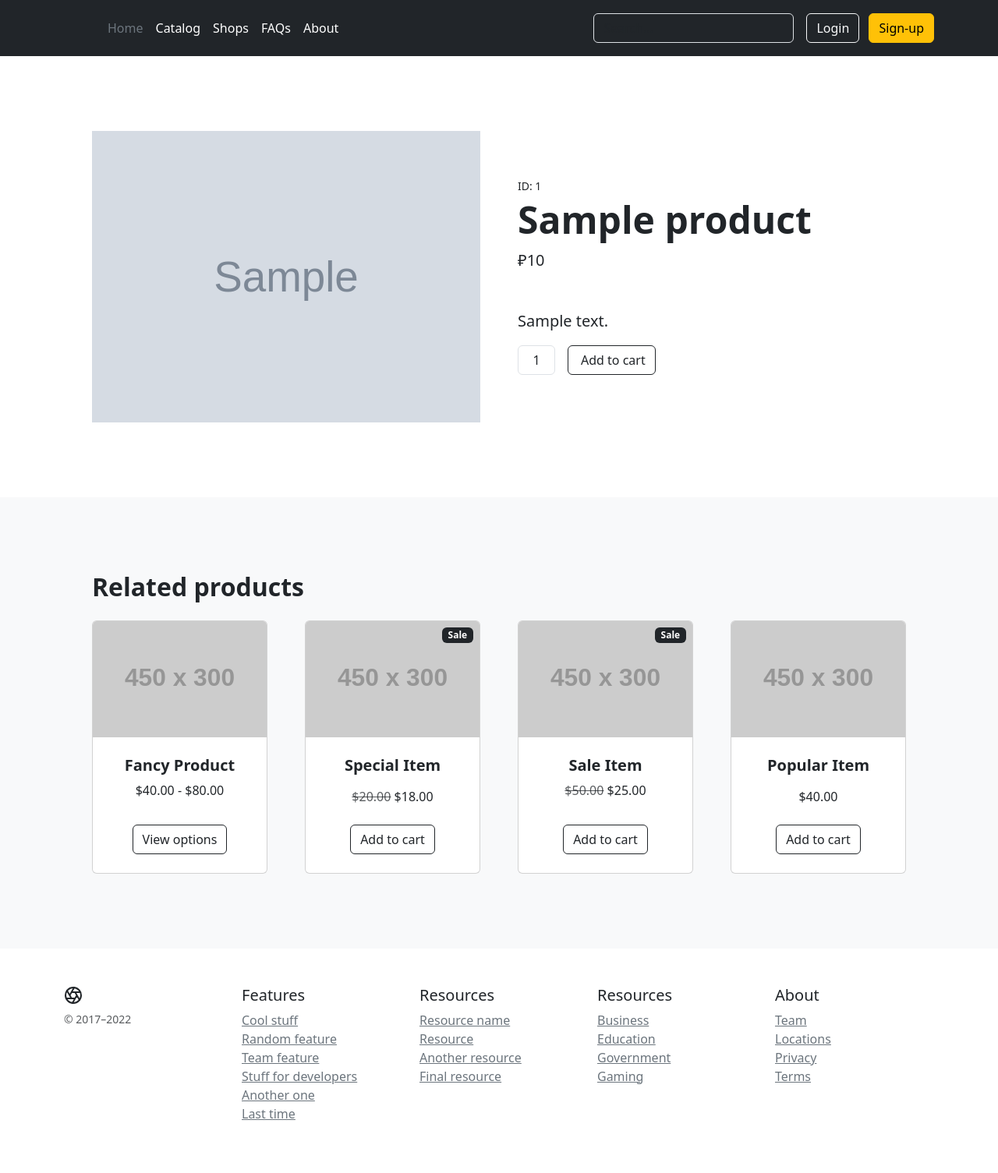
After one commit to choodfire/shop, a Django app: page /product/1 in a window 1280 px wide. The commit adds this page. Shown: the whole page at 78% size. Run offline with Django 4.2, Linux system fonts and the light colour scheme; tables that the repository leaves empty hold one stand-in row (values such as "Sample post"); grey boxes marked "Sample" are stand-in pictures; grey boxes labelled with a size stand in for pictures from a placeholder-image service; some libraries are stand-ins or nearby versions.

Commit message:
product page

```diff
--- a/core/templates/core/index.html
+++ b/core/templates/core/index.html
@@ -8,7 +8,7 @@
     <div class="col-md-5 p-lg-5 mx-auto my-5">
       <h1 class="display-4 fw-normal">{{ object_list.first.name }}</h1>
       <p class="lead fw-normal">{{ object_list.first.short_description }}</p>
-      <a class="btn btn-outline-secondary" href="#">Buy now</a>
+      <a class="btn btn-outline-secondary" href="{% url 'core:product' pk=object_list.first.id %}">Buy now</a>
     </div>
     <div class="product-device shadow-sm d-none d-md-block"></div>
     <div class="product-device product-device-2 shadow-sm d-none d-md-block"></div>
@@ -26,6 +26,7 @@
                   <strong class="d-inline-block mb-2 text-primary">{{ product.get_tag_display }}</strong>
                   <h3 class="mb-0">{{ product.name }}</h3>
                   <p class="card-text mb-auto">{{ product.short_description }}</p>
+                  <a href="{% url 'core:product' pk=product.id %}" class="stretched-link">Find more</a>
                 </div>
                 <div class="col-auto d-none d-lg-block">
                   <svg class="bd-placeholder-img" width="200" height="250" xmlns="http://www.w3.org/2000/svg" role="img" aria-label="Placeholder: Thumbnail" preserveAspectRatio="xMidYMid slice" focusable="false"><title>Placeholder</title><rect width="100%" height="100%" fill="#55595c"/><text x="50%" y="50%" fill="#eceeef" dy=".3em">Thumbnail</text></svg>
--- /dev/null
+++ b/core/templates/core/product.html
@@ -0,0 +1,134 @@
+{% extends 'main.html' %}
+{% block content %}
+
+<section class="py-5">
+    <div class="container px-4 px-lg-5 my-5">
+        <div class="row gx-4 gx-lg-5 align-items-center">
+            <div class="col-md-6"><img class="card-img-top mb-5 mb-md-0" src="{{ object.image.url }}" alt="..." /></div>
+            <div class="col-md-6">
+                <div class="small mb-1">ID: {{ object.id }}</div>
+                <h1 class="display-5 fw-bolder">{{ object.name }}</h1>
+                <div class="fs-5 mb-5">
+{#                    <span class="text-decoration-line-through">$45.00</span>#}
+                    <span>₽{{ object.price }}</span>
+                </div>
+                <p class="lead">{{ object.long_description }}</p>
+                <div class="d-flex">
+                    <input class="form-control text-center me-3" id="inputQuantity" type="num" value="1" style="max-width: 3rem" />
+                    <button class="btn btn-outline-dark flex-shrink-0" type="button">
+                        <i class="bi-cart-fill me-1"></i>
+                        Add to cart
+                    </button>
+                </div>
+            </div>
+        </div>
+    </div>
+</section>
+<!-- Related items section-->
+<section class="py-5 bg-light">
+    <div class="container px-4 px-lg-5 mt-5">
+        <h2 class="fw-bolder mb-4">Related products</h2>
+        <div class="row gx-4 gx-lg-5 row-cols-2 row-cols-md-3 row-cols-xl-4 justify-content-center">
+            <div class="col mb-5">
+                <div class="card h-100">
+                    <!-- Product image-->
+                    <img class="card-img-top" src="https://dummyimage.com/450x300/dee2e6/6c757d.jpg" alt="..." />
+                    <!-- Product details-->
+                    <div class="card-body p-4">
+                        <div class="text-center">
+                            <!-- Product name-->
+                            <h5 class="fw-bolder">Fancy Product</h5>
+                            <!-- Product price-->
+                            $40.00 - $80.00
+                        </div>
+                    </div>
+                    <!-- Product actions-->
+                    <div class="card-footer p-4 pt-0 border-top-0 bg-transparent">
+                        <div class="text-center"><a class="btn btn-outline-dark mt-auto" href="#">View options</a></div>
+                    </div>
+                </div>
+            </div>
+            <div class="col mb-5">
+                <div class="card h-100">
+                    <!-- Sale badge-->
+                    <div class="badge bg-dark text-white position-absolute" style="top: 0.5rem; right: 0.5rem">Sale</div>
+                    <!-- Product image-->
+                    <img class="card-img-top" src="https://dummyimage.com/450x300/dee2e6/6c757d.jpg" alt="..." />
+                    <!-- Product details-->
+                    <div class="card-body p-4">
+                        <div class="text-center">
+                            <!-- Product name-->
+                            <h5 class="fw-bolder">Special Item</h5>
+                            <!-- Product reviews-->
+                            <div class="d-flex justify-content-center small text-warning mb-2">
+                                <div class="bi-star-fill"></div>
+                                <div class="bi-star-fill"></div>
+                                <div class="bi-star-fill"></div>
+                                <div class="bi-star-fill"></div>
+                                <div class="bi-star-fill"></div>
+                            </div>
+                            <!-- Product price-->
+                            <span class="text-muted text-decoration-line-through">$20.00</span>
+                            $18.00
+                        </div>
+                    </div>
+                    <!-- Product actions-->
+                    <div class="card-footer p-4 pt-0 border-top-0 bg-transparent">
+                        <div class="text-center"><a class="btn btn-outline-dark mt-auto" href="#">Add to cart</a></div>
+                    </div>
+                </div>
+            </div>
+            <div class="col mb-5">
+                <div class="card h-100">
+                    <!-- Sale badge-->
+                    <div class="badge bg-dark text-white position-absolute" style="top: 0.5rem; right: 0.5rem">Sale</div>
+                    <!-- Product image-->
+                    <img class="card-img-top" src="https://dummyimage.com/450x300/dee2e6/6c757d.jpg" alt="..." />
+                    <!-- Product details-->
+                    <div class="card-body p-4">
+                        <div class="text-center">
+                            <!-- Product name-->
+                            <h5 class="fw-bolder">Sale Item</h5>
+                            <!-- Product price-->
+                            <span class="text-muted text-decoration-line-through">$50.00</span>
+                            $25.00
+                        </div>
+                    </div>
+                    <!-- Product actions-->
+                    <div class="card-footer p-4 pt-0 border-top-0 bg-transparent">
+                        <div class="text-center"><a class="btn btn-outline-dark mt-auto" href="#">Add to cart</a></div>
+                    </div>
+                </div>
+            </div>
+            <div class="col mb-5">
+                <div class="card h-100">
+                    <!-- Product image-->
+                    <img class="card-img-top" src="https://dummyimage.com/450x300/dee2e6/6c757d.jpg" alt="..." />
+                    <!-- Product details-->
+                    <div class="card-body p-4">
+                        <div class="text-center">
+                            <!-- Product name-->
+                            <h5 class="fw-bolder">Popular Item</h5>
+                            <!-- Product reviews-->
+                            <div class="d-flex justify-content-center small text-warning mb-2">
+                                <div class="bi-star-fill"></div>
+                                <div class="bi-star-fill"></div>
+                                <div class="bi-star-fill"></div>
+                                <div class="bi-star-fill"></div>
+                                <div class="bi-star-fill"></div>
+                            </div>
+                            <!-- Product price-->
+                            $40.00
+                        </div>
+                    </div>
+                    <!-- Product actions-->
+                    <div class="card-footer p-4 pt-0 border-top-0 bg-transparent">
+                        <div class="text-center"><a class="btn btn-outline-dark mt-auto" href="#">Add to cart</a></div>
+                    </div>
+                </div>
+            </div>
+        </div>
+    </div>
+</section>
+
+{% endblock content %}
--- a/core/urls.py
+++ b/core/urls.py
@@ -6,4 +6,5 @@ app_name = 'core'
 urlpatterns = [
     path('', views.IndexView.as_view(), name='index'),
     path('catalog/', views.CatalogView.as_view(), name='catalog'),
+    path('product/<int:pk>', views.ProductView.as_view(), name='product'),
 ]
--- a/core/views.py
+++ b/core/views.py
@@ -1,5 +1,5 @@
 from django.shortcuts import render
-from django.views.generic import ListView, TemplateView
+from django.views.generic import ListView, TemplateView, DetailView
 from .models import Product, CATEGORIES
 
 # Create your views here.
@@ -16,3 +16,7 @@ class CatalogView(TemplateView):
         context = super().get_context_data(**kwargs)
         context['categories'] = CATEGORIES
         return context
+
+class ProductView(DetailView):
+    model = Product
+    template_name = 'core/product.html'
```
